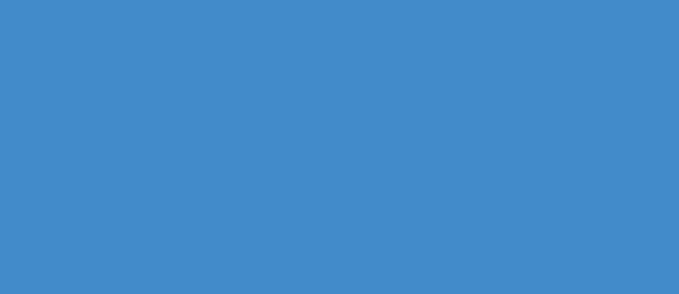
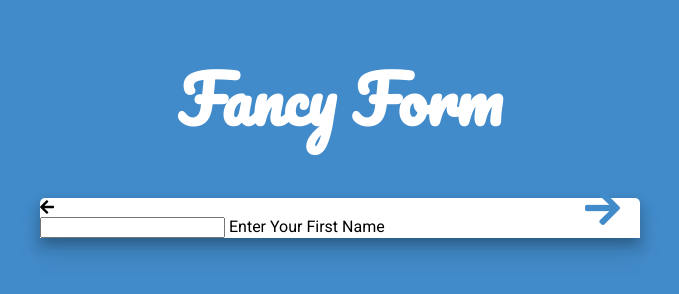
Before and after one commit to emeschures/fancy_forms, a website: page index.html in a window 1280 px wide. Shown: the whole page, without its empty margins (300-979 px from the left). Drawn offline with Linux system fonts and the light colour scheme.

Commit message:
Style form and add font awesome

```diff
--- a/index.html
+++ b/index.html
@@ -9,6 +9,20 @@
   <title>Fancy Form</title>
 </head>
 <body>
+  <div id="container">
+    <h1 class="logo">Fancy Form</h1>
+    <div id="form-box">
+      <i id="prev-btn" class="fas fa-arrow-left"></i>
+      <i id="next-btn" class="fas fa-arrow-right"></i>
+      <div id="input-group">
+        <input id="input-field" required>
+        <label id="input-label">Enter Your First Name</label>
+        <div id="input-progess"></div>
+      </div>
+      <div id="progress-bar"></div>
+    </div>
+  </div>
 
+  <script src="js/main.js"></script>
 </body>
 </html>
--- a/scss/main.scss
+++ b/scss/main.scss
@@ -1,5 +1,62 @@
+@import url('https://fonts.googleapis.com/css?family=Pacifico|Roboto');
+
 $primary: #428bca;
+$secondary: lighten($primary, 30%);
 
 body {
   background: $primary;
+  font-family: 'Roboto', sans-serif;
+  margin: 0;
 }
+
+h1.logo {
+  color: #fff;
+  font-family: 'Pacifico', cursive;
+  font-size: 4em;
+}
+
+#container {
+  height: 100vh;
+  display: flex;
+  flex-direction: column;
+  justify-content: top;
+  align-items: center;
+}
+
+#form-box {
+  background: #fff;
+  position: relative;
+  width: 600px;
+  border-top-right-radius: 5px;
+  border-top-left-radius: 5px;
+  box-shadow: 0 16px 24px 2px rgba(0, 0, 0, 0.1),
+    0 6px 10px 5px rgba(0, 0, 0, 0.1), 0 8px 10px -5px rgba(0, 0, 0, 0.2);
+  transition: transform 0.1s ease-in-out;
+
+  &:hover {
+    // transform: translate(0px, 10px);
+  }
+}
+
+#form-box.close {
+  width: 0;
+  padding: 0;
+  overflow: hidden;
+  transition: 0.8s ease-in-out;
+  box-shadow: 0 16px 24px 2px rgba(0, 0, 0, 0);
+}
+
+#next-btn {
+  position: absolute;
+  right: 20px;
+  bottom: 10px;
+  font-size: 40px;
+  color: $primary;
+  float: right;
+  cursor: pointer;
+  z-index: 2;
+
+  &:hover {
+    color: $secondary;
+  }
+}
```
Also changed, not shown: css/main.css.
